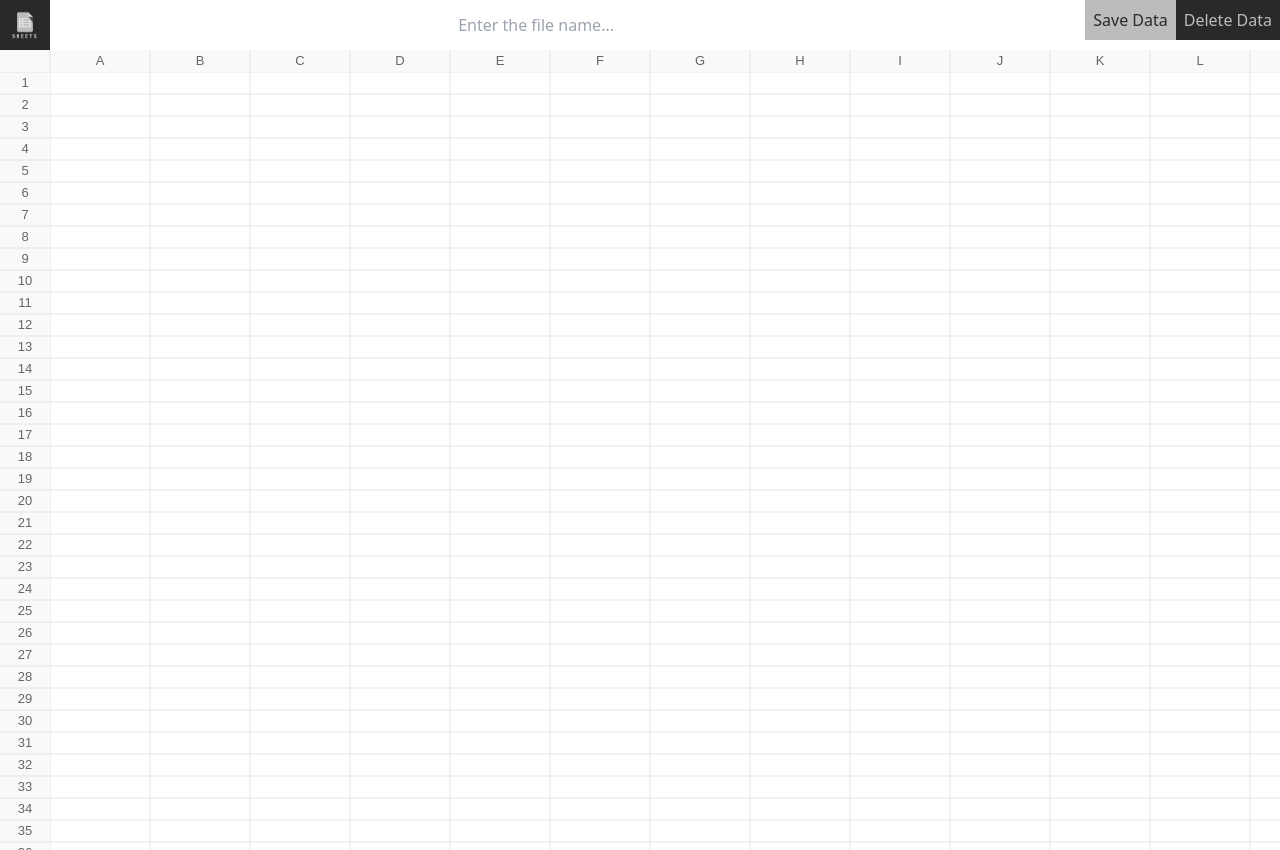
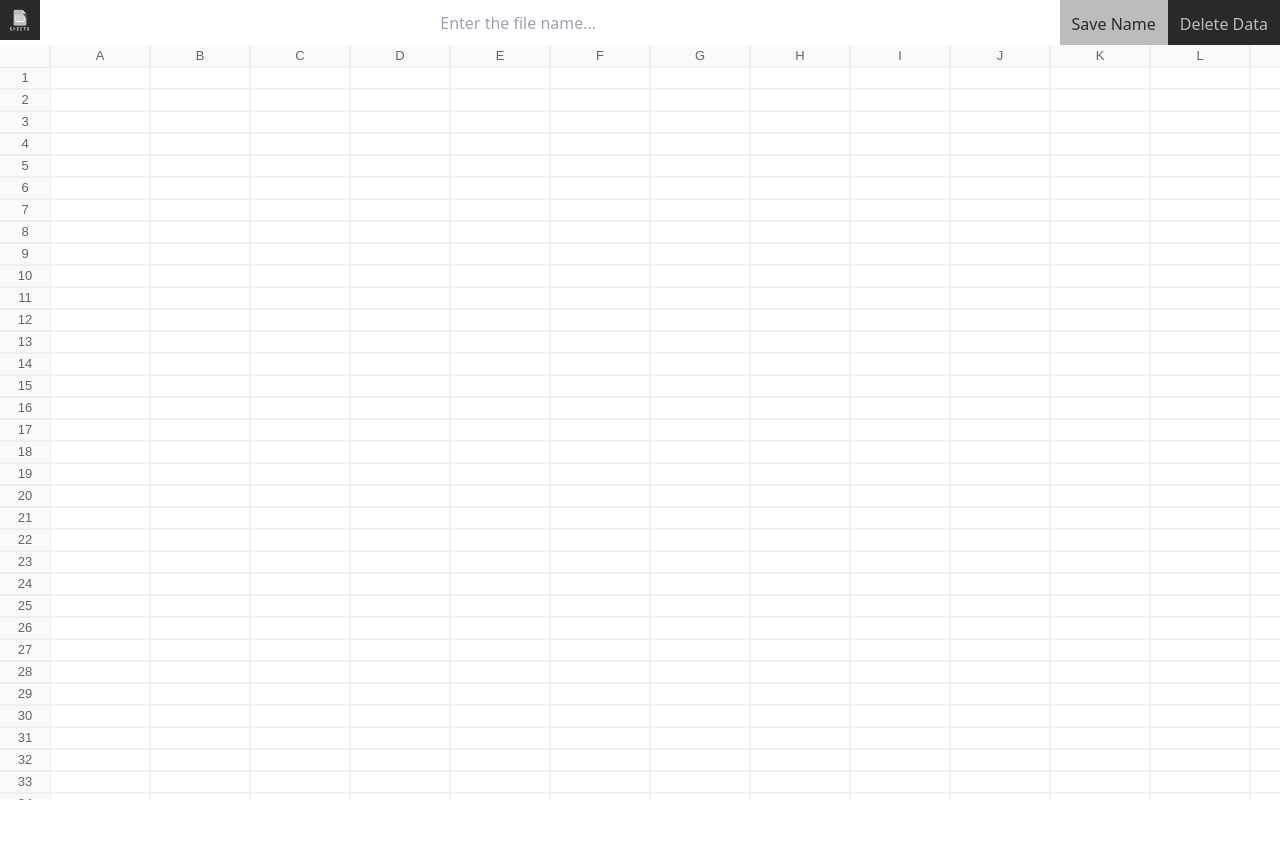
Before and after one commit to debajit13/sheets, a React (Vite) app: page / in a window 1280 px wide. After the commit the page ends 800 px from the top, so only its background shows below. Built offline with nearby package versions, Linux system fonts and the light colour scheme.

Commit message:
fix overflow issue

```diff
--- a/package.json
+++ b/package.json
@@ -11,7 +11,8 @@
   },
   "dependencies": {
     "react": "^18.3.1",
-    "react-dom": "^18.3.1"
+    "react-dom": "^18.3.1",
+    "react-toastify": "^10.0.5"
   },
   "devDependencies": {
     "@eslint/js": "^9.9.0",
--- a/src/App.tsx
+++ b/src/App.tsx
@@ -1,6 +1,7 @@
-import { useEffect, useState } from 'react';
+import { useEffect, useRef, useState } from 'react';
 import { Change } from './types/types';
 import Sheet from './components/Sheet';
+import Header from './components/layout/Header';
 
 const initialData: string[][] = localStorage.getItem('displayData')
   ? JSON.parse(localStorage.getItem('displayData') as string)
@@ -15,6 +16,7 @@ for (let row = 0; row < 2000; row++) {
 
 const App = () => {
   const [displayData, setDisplayData] = useState<string[][]>(initialData);
+  const headerRef = useRef<HTMLDivElement | null>(null);
 
   useEffect(() => {
     localStorage.setItem('displayData', JSON.stringify(displayData));
@@ -31,7 +33,16 @@ const App = () => {
     setDisplayData(newData);
   };
 
-  return <Sheet displayData={displayData} onChange={onChange} />;
+  return (
+    <div className='flex flex-col h-screen'>
+      <Header ref={headerRef} />
+      <Sheet
+        headerRef={headerRef}
+        displayData={displayData}
+        onChange={onChange}
+      />
+    </div>
+  );
 };
 
 export default App;
--- a/src/components/Sheet.tsx
+++ b/src/components/Sheet.tsx
@@ -1,6 +1,5 @@
 import { useRef, useEffect, useState } from 'react';
 import data from '../constants/data';
-import logo from '../assets/logo.png';
 import {
   calculateRowsAndColumnsToDisplay,
   resizeCanvas,
@@ -28,9 +27,10 @@ const {
 const Sheet: React.FC<{
   displayData: string[][];
   onChange: (changes: Change[]) => void;
+  headerRef: React.RefObject<HTMLDivElement>;
 }> = (props) => {
   const canvasRef = useRef<HTMLCanvasElement | null>(null);
-  const headerRef = useRef<HTMLDivElement | null>(null);
+  const containerRef = useRef<HTMLDivElement | null>(null);
 
   const [canvasWidth, setCanvasWidth] = useState<number>(window.innerWidth);
   const [canvasHeight, setCanvasHeight] = useState<number>(window.innerHeight);
@@ -54,9 +54,6 @@ const Sheet: React.FC<{
 
   const [editCell, setEditCell] = useState<CoordinateType>({ x: -1, y: -1 });
   const [editValue, setEditValue] = useState<string>('');
-  const [fileName, setFileName] = useState<string>(
-    localStorage.getItem('fileName') ?? ''
-  );
 
   const {
     visible: visibleColumns,
@@ -81,7 +78,7 @@ const Sheet: React.FC<{
   );
 
   const getHeaderHeight = (): number => {
-    return headerRef.current ? headerRef.current.offsetHeight : 0;
+    return props.headerRef.current ? props.headerRef.current.offsetHeight : 0;
   };
 
   const coordinateToCell = (x: number, y: number) => {
@@ -123,6 +120,22 @@ const Sheet: React.FC<{
 
     return { x, y };
   };
+
+  useEffect(() => {
+    // Adjust canvas height based on header height
+    const updateCanvasSize = () => {
+      const headerHeight = getHeaderHeight();
+      if (containerRef.current) {
+        setCanvasHeight(window.innerHeight - headerHeight); // Ensure the canvas height is based on viewport minus header height
+      }
+    };
+
+    window.addEventListener('resize', updateCanvasSize);
+    updateCanvasSize(); // Initial adjustment
+
+    return () => window.removeEventListener('resize', updateCanvasSize);
+    // eslint-disable-next-line react-hooks/exhaustive-deps
+  }, [props.headerRef]);
 
   useEffect(() => {
     const id = requestAnimationFrame(() => {
@@ -448,44 +461,8 @@ const Sheet: React.FC<{
   }
 
   return (
-    <div>
-      <header
-        ref={headerRef}
-        className='flex w-full justify-between'
-        id='header'
-      >
-        <img src={logo} height={'50px'} width={'50px'} />
-        <input
-          value={fileName}
-          onChange={(e) => {
-            setFileName(e.target.value);
-          }}
-          type='text'
-          className='ml-3 focus-visible:outline-0'
-          placeholder='Enter the file name...'
-        />
-        <div className='btn-container'>
-          <button
-            onClick={() => {
-              localStorage.setItem('fileName', fileName);
-            }}
-            className='bg-[#bcbcbc] p-2 text-[#292929] '
-          >
-            Save Data
-          </button>
-          <button
-            className='text-[#bcbcbc] p-2 bg-[#292929]'
-            onClick={() => {
-              localStorage.clear();
-              location.reload();
-            }}
-          >
-            Delete Data
-          </button>
-        </div>
-      </header>
-
     <div
+      ref={containerRef}
       style={{
         height: '100vh',
         width: '100vw',
@@ -512,13 +489,9 @@ const Sheet: React.FC<{
         }}
       >
         {/* For Horizontal Scrolling */}
-          <div
-            style={{ width: maxScrollArea.x + 2000 + 'px', height: '1px' }}
-          />
+        <div style={{ width: maxScrollArea.x + 2000 + 'px', height: '1px' }} />
         {/* For Vertical Scrolling */}
-          <div
-            style={{ width: '1px', height: maxScrollArea.y + 2000 + 'px' }}
-          />
+        <div style={{ width: '1px', height: maxScrollArea.y + 2000 + 'px' }} />
       </div>
 
       {editMode && (
@@ -543,7 +516,6 @@ const Sheet: React.FC<{
         />
       )}
     </div>
-    </div>
   );
 };
 
--- /dev/null
+++ b/src/components/layout/Header.tsx
@@ -0,0 +1,48 @@
+import { forwardRef, useState } from 'react';
+import logo from '../../assets/logo.png';
+
+const Header = forwardRef<HTMLDivElement>((_props, ref) => {
+  const [fileName, setFileName] = useState<string>(
+    localStorage.getItem('fileName') ?? ''
+  );
+
+  return (
+    <header
+      ref={ref}
+      className='flex w-full justify-between overflow-hidden'
+      id='header'
+    >
+      <img src={logo} className='h-[40px] w-[40px]' />
+      <input
+        value={fileName}
+        onChange={(e) => {
+          setFileName(e.target.value);
+        }}
+        type='text'
+        className='ml-3 focus-visible:outline-0'
+        placeholder='Enter the file name...'
+      />
+      <section>
+        <button
+          onClick={() => {
+            localStorage.setItem('fileName', fileName);
+          }}
+          className='bg-[#bcbcbc] p-3 text-[#292929] '
+        >
+          Save Name
+        </button>
+        <button
+          className='text-[#bcbcbc] p-3 bg-[#292929]'
+          onClick={() => {
+            localStorage.clear();
+            location.reload();
+          }}
+        >
+          Delete Data
+        </button>
+      </section>
+    </header>
+  );
+});
+
+export default Header;
```
Also changed, not shown: 1 other file (tests, documents, lock files or other folders). Lines whose indentation alone changed are shown as unchanged.
